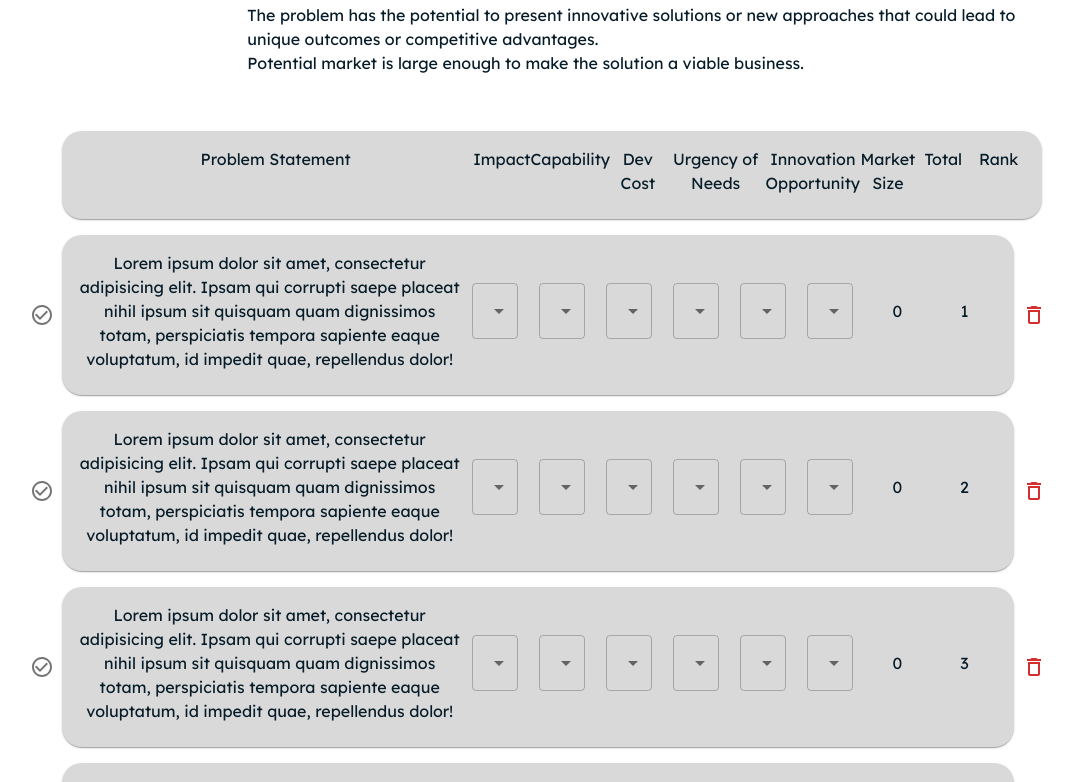
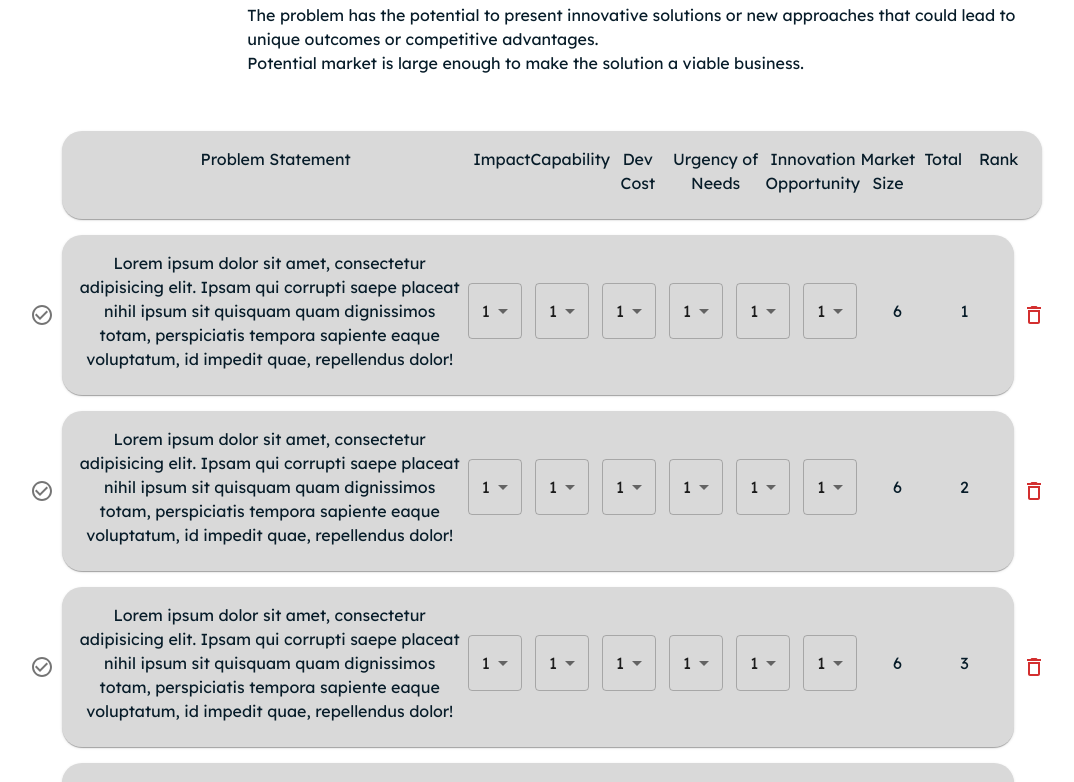
Before and after one commit to frnzgngbs/ElevateMe-FrontEnd, a React (Create React App) app: page /rank in a window 1280 px wide. Shown: the part 1088-1870 px from the top of the page, without its empty margins (114-1188 px from the left). Built offline with nearby package versions, Linux system fonts and the light colour scheme; sample sign-in values are in the browser's storage.

Commit message:
Total and Rank column is already working

```diff
--- a/src/pages/Ranking.jsx
+++ b/src/pages/Ranking.jsx
@@ -4,7 +4,6 @@ import {
     RadioGroup,
     FormControlLabel,
     Radio,
-	Button,
     Card,
     CardContent,
     Grid,
@@ -13,7 +12,7 @@ import {
     Select,
     MenuItem,
 } from "@mui/material";
-import React from "react";
+import React, { useState } from "react";
 import PSListCard from "../components/RankingPSCard";
 import CheckCircleOutlineIcon from "@mui/icons-material/CheckCircleOutline";
 import DeleteOutlineIcon from "@mui/icons-material/DeleteOutline";
@@ -30,41 +29,61 @@ const Ranking = () => {
     const criteria = [
         {
             criteria_title: "Impact",
-			description:
-				"The problem has a significant impact on various stakeholders, such as individuals, groups, organizations, and the environment.",
+            description: "The problem has a significant impact on various stakeholders, such as individuals, groups, organizations, and the environment.",
         },
         {
             criteria_title: "Capability",
-			description:
-				"The problem solver has the ability to effectively address and solve this problem based on your skills, resources, and expertise.",
+            description: "The problem solver has the ability to effectively address and solve this problem based on your skills, resources, and expertise.",
         },
         {
             criteria_title: "Development Cost",
-			description:
-				"The potential solution is feasible to develop considering potential costs, investments, and financial resources required.",
+            description: "The potential solution is feasible to develop considering potential costs, investments, and financial resources required.",
         },
         {
             criteria_title: "Urgency",
-			description:
-				" It is urgent to find a solution for this problem in terms of time constraints, market demands, or immediate needs.",
+            description: "It is urgent to find a solution for this problem in terms of time constraints, market demands, or immediate needs.",
         },
         {
             criteria_title: "Innovation Opportunity",
-			description:
-				"The problem has the potential to present innovative solutions or new approaches that could lead to unique outcomes or competitive advantages.",
+            description: "The problem has the potential to present innovative solutions or new approaches that could lead to unique outcomes or competitive advantages.",
         },
         {
             criteria_title: "Market Size",
-			description:
-				"Potential market is large enough to make the solution a viable business.",
+            description: "Potential market is large enough to make the solution a viable business.",
         },
     ];
 
-	const sample = [1, 2, 3, 4, 5];
+    const initialSelectedValues = data.map(() => criteria.map(() => 1));
+    const initialTotalsPerRow = initialSelectedValues.map(row => row.reduce((sum, value) => sum + value, 0));
+
+    const [selectedValues, setSelectedValues] = useState(initialSelectedValues);
+    const [totalsPerRow, setTotalsPerRow] = useState(initialTotalsPerRow);
+
+    const handleSelectChange = (rowIndex, colIndex, newValue) => {
+        const newSelectedValues = selectedValues.map((row, rIdx) =>
+            row.map((value, cIdx) => (rIdx === rowIndex && cIdx === colIndex ? newValue : value))
+        );
+        setSelectedValues(newSelectedValues);
+
+        const newTotalsPerRow = newSelectedValues.map(row => row.reduce((sum, value) => sum + value, 0));
+        setTotalsPerRow(newTotalsPerRow);
+    };
+
+    const getRanks = (totals) => {
+        const indexedTotals = totals.map((total, index) => ({ total, index }));
+        indexedTotals.sort((a, b) => b.total - a.total || a.index - b.index);
+        const ranks = Array(totals.length).fill(0);
+        indexedTotals.forEach((item, rank) => {
+            ranks[item.index] = rank + 1;
+        });
+        return ranks;
+    };
+
+    const ranks = getRanks(totalsPerRow);
+
     return (
         <Box pb={5}>
-			<Box
-				sx={{ display: "flex", justifyContent: "center", textAlign: "center" }}>
+            <Box sx={{ display: "flex", justifyContent: "center", textAlign: "center" }}>
                 <Typography variant="h1" sx={{ textAlign: "center", width: "400px" }}>
                     Problem Statement List
                 </Typography>
@@ -76,8 +95,7 @@ const Ranking = () => {
                         <FormControlLabel value="3" control={<Radio />} label="3" />
                     </RadioGroup>
                 </Box>
-				<Box
-					sx={{ maxHeight: "500px", overflowY: "auto", mt: 2, mb: 4, p: 1.3 }}>
+                <Box sx={{ maxHeight: "500px", overflowY: "auto", mt: 2, mb: 4, p: 1.3 }}>
                     {data.map((item, index) => (
                         <Box key={index} sx={{ mb: 1 }}>
                             <PSListCard text={item} />
@@ -91,11 +109,7 @@ const Ranking = () => {
             </Box>
 
             <Box sx={{ display: "flex", gap: 10, mx: 17, mb: 7 }}>
-				<Box
-					sx={{
-						display: "flex",
-						flexDirection: "column",
-					}}>
+                <Box sx={{ display: "flex", flexDirection: "column" }}>
                     {criteria.map(({ criteria_title }, index) => (
                         <Box key={index}>
                             <Typography variant="body1" sx={{ fontWeight: "bold" }}>
@@ -104,11 +118,7 @@ const Ranking = () => {
                         </Box>
                     ))}
                 </Box>
-				<Box
-					sx={{
-						display: "flex",
-						flexDirection: "column",
-					}}>
+                <Box sx={{ display: "flex", flexDirection: "column" }}>
                     {criteria.map(({ description }, index) => (
                         <Box key={index}>
                             <Typography variant="body1">{description}</Typography>
@@ -171,9 +181,8 @@ const Ranking = () => {
                     </CardContent>
                 </Card>
 
-				{sample.map((value) => {
-					return (
-						<Box sx={{ display: "flex", mb: 2 }}>
+                {data.map((_, rowIndex) => (
+                    <Box key={rowIndex} sx={{ display: "flex", mb: 2 }}>
                         <IconButton>
                             <CheckCircleOutlineIcon />
                         </IconButton>
@@ -200,12 +209,18 @@ const Ranking = () => {
                                             dolor!
                                         </Typography>
                                     </Grid>
+                                    {criteria.map((_, colIndex) => (
                                         <Grid
+                                            key={colIndex}
                                             item
                                             xs
-											sx={{ display: "flex", justifyContent: "center" }}>
+                                            sx={{ display: "flex", justifyContent: "center" }}
+                                        >
                                             <FormControl sx={{ justifyContent: "center" }}>
-												<Select label="Age">
+                                                <Select
+                                                    value={selectedValues[rowIndex][colIndex]}
+                                                    onChange={(e) => handleSelectChange(rowIndex, colIndex, parseInt(e.target.value))}
+                                                >
                                                     <MenuItem value={1}>1</MenuItem>
                                                     <MenuItem value={2}>2</MenuItem>
                                                     <MenuItem value={3}>3</MenuItem>
@@ -214,92 +229,15 @@ const Ranking = () => {
                                                 </Select>
                                             </FormControl>
                                         </Grid>
-										<Grid
-											item
-											xs
-											sx={{ display: "flex", justifyContent: "center" }}>
-											<FormControl sx={{ justifyContent: "center" }}>
-												<Select label="Age">
-													<MenuItem value={1}>1</MenuItem>
-													<MenuItem value={2}>2</MenuItem>
-													<MenuItem value={3}>3</MenuItem>
-													<MenuItem value={4}>4</MenuItem>
-													<MenuItem value={5}>5</MenuItem>
-												</Select>
-											</FormControl>
-										</Grid>
-										<Grid
-											item
-											xs
-											sx={{ display: "flex", justifyContent: "center" }}>
-											<FormControl sx={{ justifyContent: "center" }}>
-												<Select label="Age">
-													<MenuItem value={1}>1</MenuItem>
-													<MenuItem value={2}>2</MenuItem>
-													<MenuItem value={3}>3</MenuItem>
-													<MenuItem value={4}>4</MenuItem>
-													<MenuItem value={5}>5</MenuItem>
-												</Select>
-											</FormControl>
-										</Grid>
-										<Grid
-											item
-											xs
-											sx={{ display: "flex", justifyContent: "center" }}>
-											<FormControl sx={{ justifyContent: "center" }}>
-												<Select label="Age">
-													<MenuItem value={1}>1</MenuItem>
-													<MenuItem value={2}>2</MenuItem>
-													<MenuItem value={3}>3</MenuItem>
-													<MenuItem value={4}>4</MenuItem>
-													<MenuItem value={5}>5</MenuItem>
-												</Select>
-											</FormControl>
-										</Grid>
-										<Grid
-											item
-											xs
-											sx={{ display: "flex", justifyContent: "center" }}>
-											<FormControl sx={{ justifyContent: "center" }}>
-												<Select label="Age">
-													<MenuItem value={1}>1</MenuItem>
-													<MenuItem value={2}>2</MenuItem>
-													<MenuItem value={3}>3</MenuItem>
-													<MenuItem value={4}>4</MenuItem>
-													<MenuItem value={5}>5</MenuItem>
-												</Select>
-											</FormControl>
-										</Grid>
-										<Grid
-											item
-											xs
-											sx={{ display: "flex", justifyContent: "center" }}>
-											<FormControl sx={{ justifyContent: "center" }}>
-												<Select label="Age">
-													<MenuItem value={1}>1</MenuItem>
-													<MenuItem value={2}>2</MenuItem>
-													<MenuItem value={3}>3</MenuItem>
-													<MenuItem value={4}>4</MenuItem>
-													<MenuItem value={5}>5</MenuItem>
-												</Select>
-											</FormControl>
-										</Grid>
-										<Grid
-											item
-											xs
-											sx={{ display: "flex", justifyContent: "center" }}>
-											<Typography
-												sx={{ display: "flex", alignItems: "center" }}>
-												0
+                                    ))}
+                                    <Grid item xs sx={{ display: "flex", justifyContent: "center" }}>
+                                        <Typography sx={{ display: "flex", alignItems: "center" }}>
+                                            {totalsPerRow[rowIndex]} {/* Display the total score for the row */}
                                         </Typography>
                                     </Grid>
-										<Grid
-											item
-											xs
-											sx={{ display: "flex", justifyContent: "center" }}>
-											<Typography
-												sx={{ display: "flex", alignItems: "center" }}>
-												{value}
+                                    <Grid item xs sx={{ display: "flex", justifyContent: "center" }}>
+                                        <Typography sx={{ display: "flex", alignItems: "center" }}>
+                                            {ranks[rowIndex]} {/* Display the rank for the row */}
                                         </Typography>
                                     </Grid>
                                 </Grid>
@@ -309,8 +247,7 @@ const Ranking = () => {
                             <DeleteOutlineIcon fontSize={"medium"} color="error" />
                         </IconButton>
                     </Box>
-					);
-				})}
+                ))}
             </Box>
         </Box>
     );
```
Also changed, not shown: src/pages/Venn.jsx (+17 -1 lines), 1 other file (tests, documents, lock files or other folders). Lines whose indentation alone changed are shown as unchanged.
